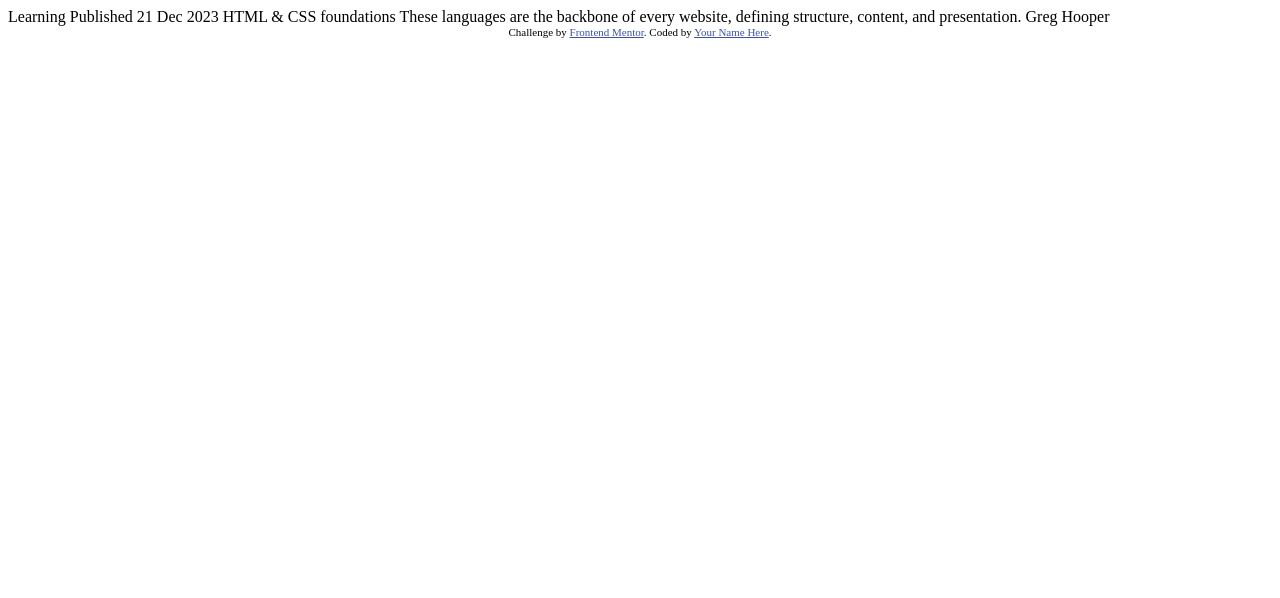
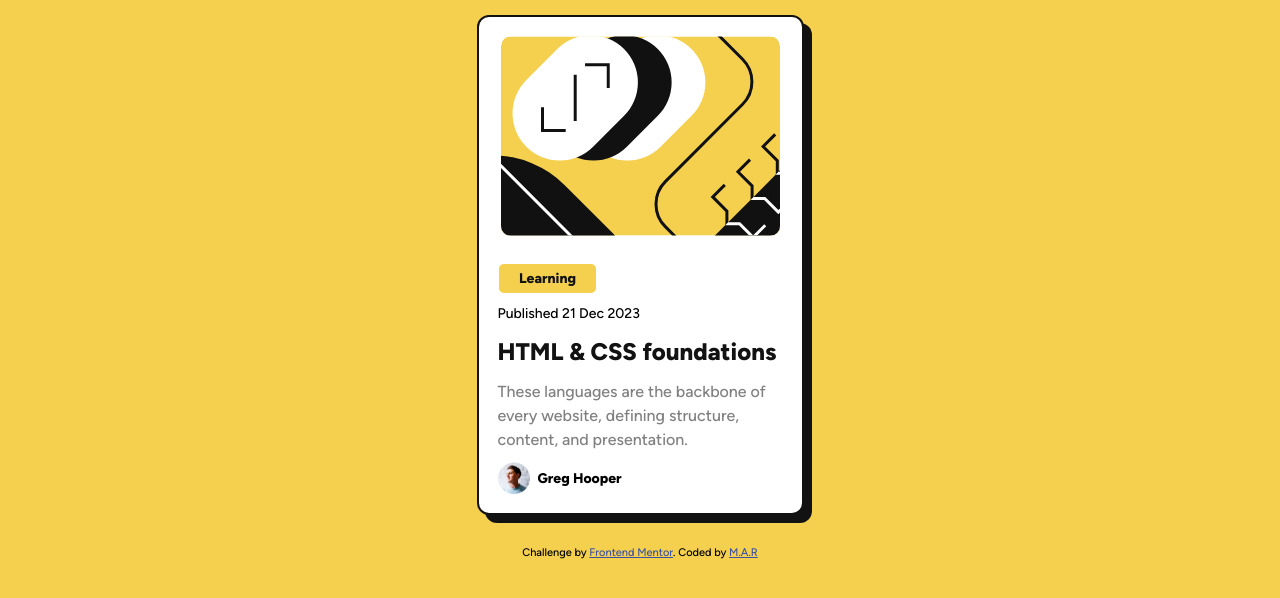
Before and after one commit to m-rooeintan/blog_preview_card, a plain HTML site: page index.html in a window 1280 px wide. Drawn offline with Linux system fonts and the light colour scheme.

Commit message:
First Edit

```diff
--- a/index.html
+++ b/index.html
@@ -3,32 +3,65 @@
 <head>
   <meta charset="UTF-8">
   <meta name="viewport" content="width=device-width, initial-scale=1.0"> <!-- displays site properly based on user's device -->
-
+  <link rel="stylesheet" href="./styles/reset.css">
+  <link rel="stylesheet" href="./styles/style.css">
   <link rel="icon" type="image/png" sizes="32x32" href="./assets/images/favicon-32x32.png">
-
   <title>Frontend Mentor | Blog preview card</title>
 
-  <!-- Feel free to remove these styles or customise in your own stylesheet 👍 -->
-  <style>
-    .attribution { font-size: 11px; text-align: center; }
-    .attribution a { color: hsl(228, 45%, 44%); }
-  </style>
 </head>
 <body>
+  <main class="main">
+  <div class="container">
 
-  Learning
+<div class="card">
+  <div class="card-img">
+    <img src="./assets/images/illustration-article.svg" alt="Article Image" class="card-img__img">
+  </div>
+  <div class="card-details">
+    <div class="article-details">
+      <div class="article-details__field">
+        <p class="field">Learning</p>
+      </div>
+      <div class="article-details__date">
+        <p class="date">Published 21 Dec 2023</p>
+      </div>
+      <div class="article-details__title">
+        <h1 class="title"><a href="#" class="title__link">HTML & CSS foundations</a></h1>
+      </div>
+      <div class="article-details__exp">
+        <p class="text">These languages are the backbone of every website, defining structure, content, and
+          presentation.</p>
+      </div>
+    </div>
+    <div class="auth">
+      <div class="auth-img">
+        <img src="./assets/images/image-avatar.webp" alt="Auth Avatar" class="auth-img__img">
+      </div>
+      <div class="auth-name">
+        <p class="auth-name__text">Greg Hooper</p>
+      </div>
+    </div>
+  </div>
+</div>
 
-  Published 21 Dec 2023
 
-  HTML & CSS foundations
 
-  These languages are the backbone of every website, defining structure, content, and presentation.
 
-  Greg Hooper
 
+
+
+
+
+  </div>
+
+</main>
+<footer class="footer">
+<div class="container">
   <div class="attribution">
     Challenge by <a href="https://www.frontendmentor.io?ref=challenge" target="_blank">Frontend Mentor</a>.
-    Coded by <a href="#">Your Name Here</a>.
+    Coded by <a href="https://github.com/m-rooeintan" target="_blank">M.A.R</a>
   </div>
+</div>
+  </footer>
 </body>
 </html>
--- /dev/null
+++ b/styles/reset.css
@@ -0,0 +1,48 @@
+/* http://meyerweb.com/eric/tools/css/reset/
+   v2.0 | 20110126
+   License: none (public domain)
+*/
+
+html, body, div, span, applet, object, iframe,
+h1, h2, h3, h4, h5, h6, p, blockquote, pre,
+a, abbr, acronym, address, big, cite, code,
+del, dfn, em, img, ins, kbd, q, s, samp,
+small, strike, strong, sub, sup, tt, var,
+b, u, i, center,
+dl, dt, dd, ol, ul, li,
+fieldset, form, label, legend,
+table, caption, tbody, tfoot, thead, tr, th, td,
+article, aside, canvas, details, embed,
+figure, figcaption, footer, header, hgroup,
+menu, nav, output, ruby, section, summary,
+time, mark, audio, video {
+	margin: 0;
+	padding: 0;
+	border: 0;
+	font-size: 100%;
+	font: inherit;
+	vertical-align: baseline;
+}
+/* HTML5 display-role reset for older browsers */
+article, aside, details, figcaption, figure,
+footer, header, hgroup, menu, nav, section {
+	display: block;
+}
+body {
+	line-height: 1;
+}
+ol, ul {
+	list-style: none;
+}
+blockquote, q {
+	quotes: none;
+}
+blockquote:before, blockquote:after,
+q:before, q:after {
+	content: '';
+	content: none;
+}
+table {
+	border-collapse: collapse;
+	border-spacing: 0;
+}
--- /dev/null
+++ b/styles/style.css
@@ -0,0 +1,208 @@
+/* Font Faces */
+@font-face {
+    font-family: 'Figtree Medium';
+    src: url('../assets/fonts/static/Figtree-Medium.ttf') format("truetype");
+    font-weight: 500;
+}
+
+@font-face {
+    font-family: 'Figtree Bold';
+    src: url('../assets/fonts/static/Figtree-ExtraBold.ttf') format("truetype");
+    font-weight: 800;
+}
+
+/* Initialize */
+
+:root {
+    --yellow: hsl(47, 88%, 63%);
+    --white: hsl(0, 0%, 100%);
+    --gray: hsl(0, 0%, 50%);
+    --black: hsl(0, 0%, 7%);
+    --blue: hsl(228, 45%, 44%);
+}
+
+html {
+    box-sizing: border-box;
+    font-size: 62.5%;
+}
+
+*,
+*::after,
+*::before {
+    box-sizing: inherit;
+}
+
+body {
+    font-family: "Figtree Medium";
+    font-size: 1.5rem;
+    line-height: 1.5;
+    background-color: var(--yellow);
+}
+
+.container {
+    max-width: 1440px;
+    padding: 1.5rem;
+    margin: 0 auto;
+    display: flex;
+    align-items: center;
+    justify-content: center;
+}
+
+/* Card Styles */
+
+
+.card {
+    padding: 1.9rem;
+    width: 32.7rem;
+    height: 50rem;
+    background-color: var(--white);
+    border-radius: 1.2rem;
+    -webkit-border-radius: 1.2rem;
+    -moz-border-radius: 1.2rem;
+    -ms-border-radius: 1.2rem;
+    -o-border-radius: 1.2rem;
+    display: flex;
+    flex-direction: column;
+    align-items: center;
+    justify-content: space-around;
+    border: 2px solid var(--black);
+    box-shadow: 0.8rem 0.8rem 0 var(--black);
+}
+
+.card-img {
+    width: 27.9rem;
+    height: 20rem;
+    border-radius: 1rem;
+    -webkit-border-radius: 1rem;
+    -moz-border-radius: 1rem;
+    -ms-border-radius: 1rem;
+    -o-border-radius: 1rem;
+    overflow: hidden;
+    flex-basis: 50%;
+}
+
+.card-img__img {
+    width: 100%;
+    height: 20rem;
+    object-fit: cover;
+    object-position: center;
+    border-radius: 1rem;
+    -webkit-border-radius: 1rem;
+    -moz-border-radius: 1rem;
+    -ms-border-radius: 1rem;
+    -o-border-radius: 1rem;
+}
+
+.card-details {
+    display: flex;
+    flex-direction: column;
+    align-items: flex-start;
+}
+
+
+.article-details__field {
+    display: flex;
+    justify-content: center;
+    align-items: center;
+    width: 10rem;
+    margin-bottom: 1rem;
+
+}
+
+.field {
+    background-color: var(--yellow);
+    padding: 0.4rem 2rem;
+    font-family: "Figtree Bold";
+    font-size: 1.4rem;
+    color: var(--black);
+    border-radius: 0.5rem;
+    -webkit-border-radius: 0.5rem;
+    -moz-border-radius: 0.5rem;
+    -ms-border-radius: 0.5rem;
+    -o-border-radius: 0.5rem;
+}
+
+.article-details__date {
+    margin-bottom: 1rem;
+}
+
+.date {
+    font-size: 1.4rem;
+}
+
+.article-details__title {
+    margin-bottom: 1rem;
+}
+
+
+.title {
+    font-family: "Figtree Bold";
+    font-size: 2.4rem;
+    cursor: pointer;
+}
+
+.title__link {
+    text-decoration: none;
+    color: var(--black);
+    transition: color 100ms ease-in-out 30ms;
+    -webkit-transition: color 100ms ease-in-out 30ms;
+    -moz-transition: color 100ms ease-in-out 30ms;
+    -ms-transition: color 100ms ease-in-out 30ms;
+    -o-transition: color 100ms ease-in-out 30ms;
+}
+
+.card:hover {
+    box-shadow: 1.5rem 1.5rem 0 var(--black);
+
+}
+
+.card:hover>.card-details .article-details .article-details__title .title .title__link {
+    color: var(--yellow);
+}
+
+.article-details__exp {
+    margin-bottom: 1rem;
+}
+
+.text {
+    font-size: 1.6rem;
+    color: var(--gray);
+
+}
+
+.auth {
+    display: flex;
+    align-items: center;
+    justify-content: flex-start;
+}
+
+.auth-img {
+    width: 3.2rem;
+    height: 3.2rem;
+    display: flex;
+    align-items: center;
+    justify-content: center;
+}
+
+.auth-img__img {
+    width: 100%;
+    height: 100%;
+}
+
+.auth-name {
+    margin-left: 0.8rem;
+}
+
+.auth-name__text {
+    font-family: "Figtree Bold";
+    font-size: 1.4rem;
+}
+
+.attribution {
+    font-size: 11px;
+    text-align: center;
+}
+
+.attribution a {
+    color: var(--blue);
+}
```
Also changed, not shown: assets/fonts/static/Figtree-Medium.ttf (added).
